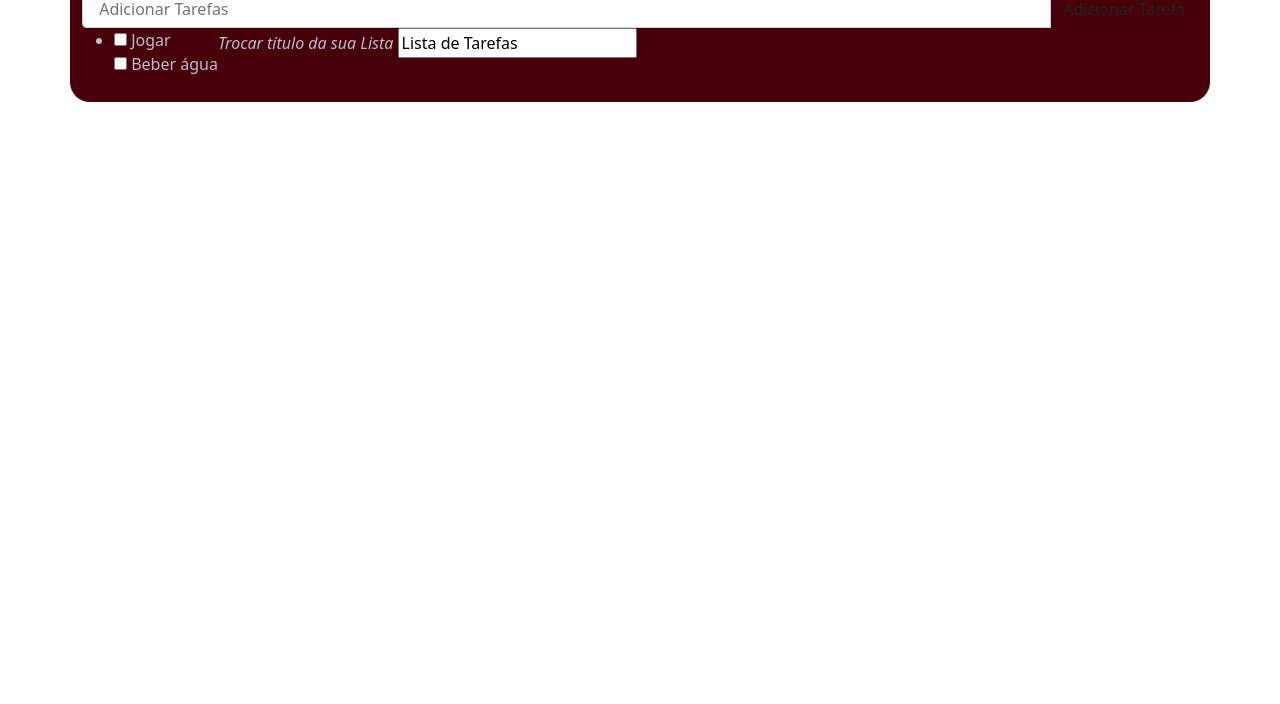
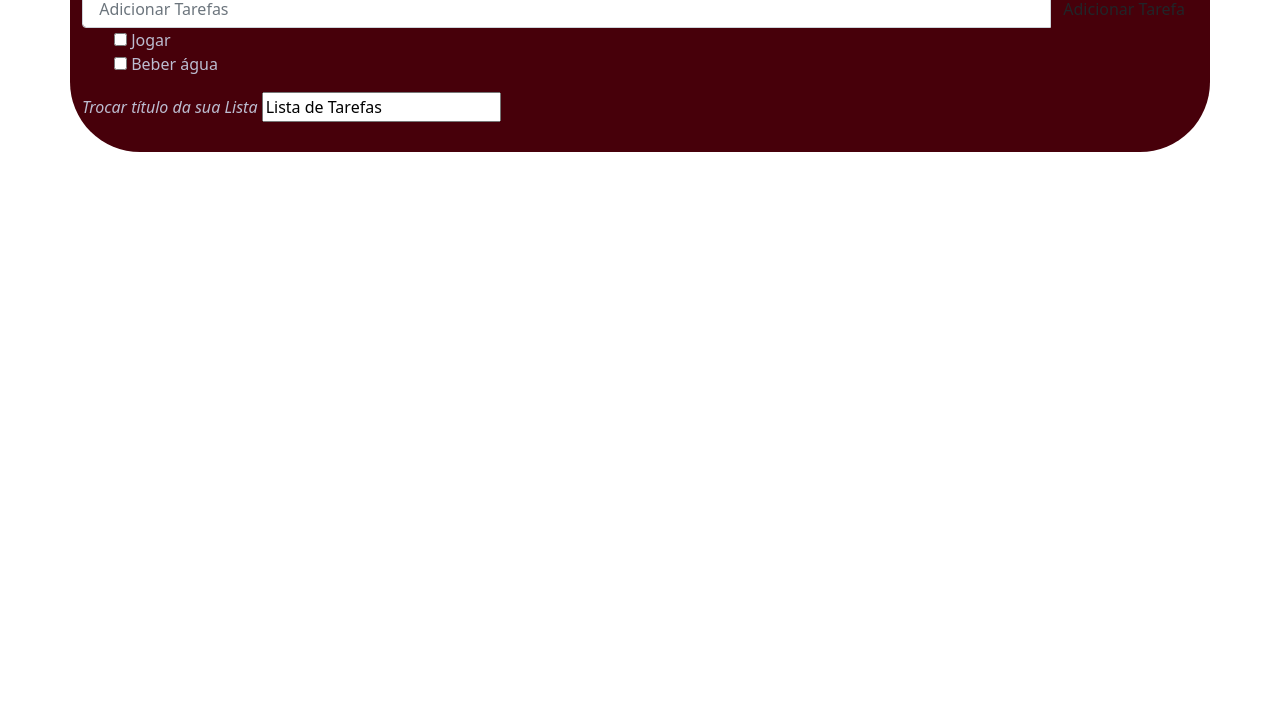
Before and after one commit to WedleySilva/Lista, a plain HTML site: page index.html in a window 1280 px wide. Shown: the part 96-800 px from the top of the page. Drawn offline with nearby package versions, Linux system fonts and the light colour scheme.

Commit message:
Update style.css

```diff
--- a/style.css
+++ b/style.css
@@ -1,10 +1,14 @@
+ul li {
+    list-style: none;
+  }
+
 .container {
     background-color: #47000A;
     color: #BCBCD0;
-    margin: 30px;
-    border-radius: 20px;
-    width: 320px;
-    padding: 10px;
+    margin: 10px;
+    border-radius: 70px;
+    width: 50%;
+    padding: 30px;
 }
 
 h2 {
@@ -12,17 +16,3 @@ h2 {
     color: #BCBCD0;
 
 }
-
-.removed {
-    list-style: none;
-}
-
-.coluna-50 {
-    width: 50%;
-
-}
-
-.linha{
-    display: flex;
-    flex-flow: row wrap;
-    }
```
